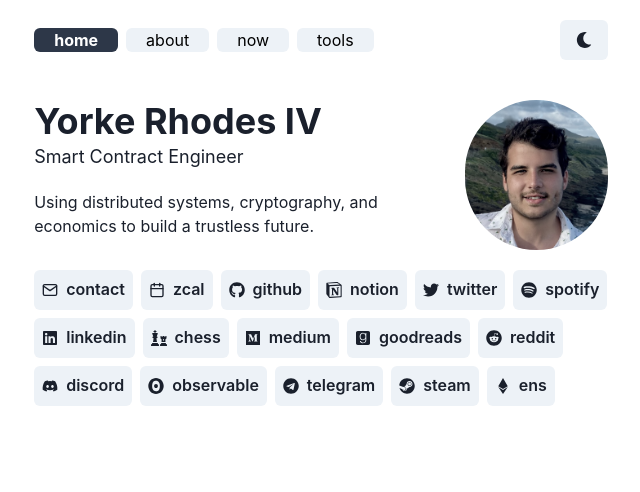
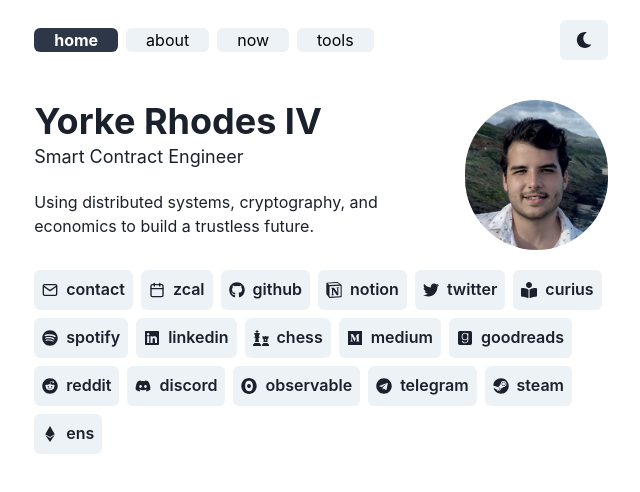
Before and after one commit to yorhodes/website, a Next.js app: page / in a window 1280 px wide. Shown: the top 492 px of the page, without its empty margins (319-959 px from the left). Built offline with nearby package versions, Linux system fonts and the light colour scheme.

Commit message:
Add default book reader logo for curius

```diff
--- a/data/socials.ts
+++ b/data/socials.ts
@@ -1,4 +1,5 @@
 import {
+  FaBookReader,
   FaChess,
   FaDiscord,
   FaEthereum,
@@ -41,6 +42,11 @@
     href: "https://twitter.com/0xyorke",
     icon: FaTwitter,
     text: "twitter",
+  },
+  {
+    href: "https://curius.app/yorke-rhodes-iv",
+    icon: FaBookReader, // TODO: replace with custom icon
+    text: "curius"
   },
   {
     href: "https://open.spotify.com/user/1244236872",
```
